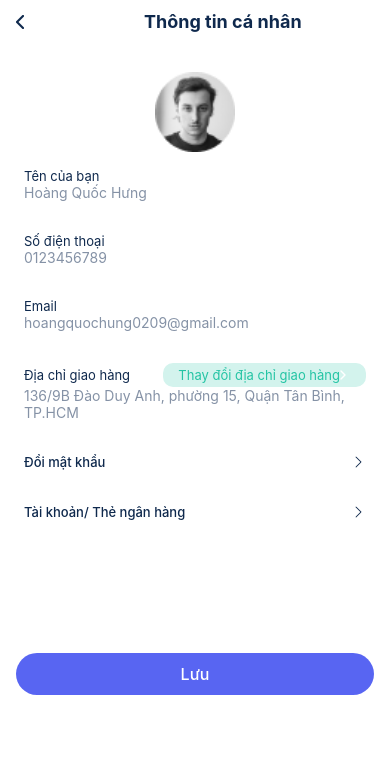
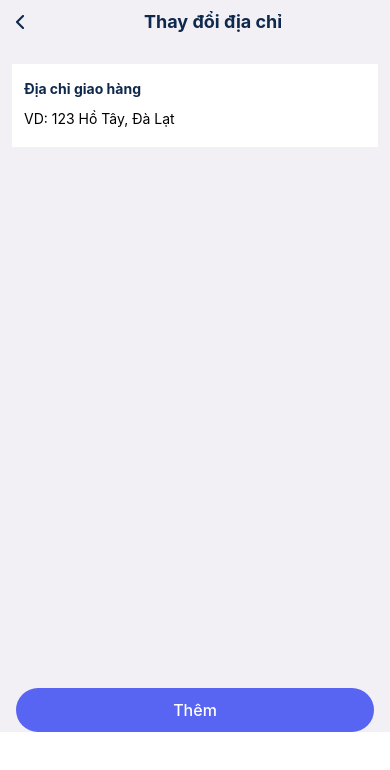
Before and after one commit to hali1814/PES, a React Native app: screen / in a window 390 px wide. Shown: the top 770 px of the page. Built offline with nearby package versions, Linux system fonts and the light colour scheme.

Commit message:
finish AddAddress,ChangeAddress,ChangePassword

```diff
--- a/App.js
+++ b/App.js
@@ -7,6 +7,9 @@ import Voucher from './src/pages/profile/Voucher'
 import MyFeedback from './src/pages/profile/MyFeedback'
 import CustomerSupport from './src/pages/profile/CustomerSupport'
 import MyProfileDetail from './src/pages/profile/MyProfileDetail'
+import ChangePassword from './src/pages/profile/ChangePassword'
+import ChangeAddress from './src/pages/profile/ChangeAddress'
+import AddAddress from './src/pages/profile/AddAddress'
 
 const App = () => {
   return (
@@ -16,7 +19,10 @@ const App = () => {
       {/* <Voucher/> */}
       {/* <MyFeedback /> */}
       {/* <CustomerSupport /> */}
-      <MyProfileDetail />
+      {/* <MyProfileDetail /> */}
+      {/* <ChangePassword /> */}
+      {/* <ChangeAddress /> */}
+      <AddAddress />
     </View>
   )
 }
--- /dev/null
+++ b/src/pages/profile/AddAddress.js
@@ -0,0 +1,87 @@
+import { StyleSheet, Text, View, TouchableOpacity, SafeAreaView, Image, TextInput } from 'react-native'
+import React from 'react'
+import { icons } from '.././../assets';
+import { images } from '.././../assets';
+import colorsPES from '../../constants/colors';
+
+
+
+const AddAddress = () => {
+    return (
+        <SafeAreaView style={styles.container}>
+            <View style={styles.headerContainer}>
+                <TouchableOpacity>
+                    <Image source={icons.backIcon} />
+                </TouchableOpacity>
+                <Text style={styles.headerText}>Thay đổi địa chỉ</Text>
+            </View>
+            <View style={styles.inputContainer}>
+                <Text style={styles.titleText}>Địa chỉ giao hàng</Text>
+                <TextInput
+                    style={styles.input}
+                    placeholder='VD: 123 Hồ Tây, Đà Lạt'
+                />
+            </View>
+            <TouchableOpacity style={styles.addButton}>
+                <Text style={({ fontSize: 16, fontWeight: '500', lineHeight: 22, color: colorsPES.white })}>Thêm</Text>
+            </TouchableOpacity>
+        </SafeAreaView>
+    )
+}
+
+export default AddAddress
+
+const styles = StyleSheet.create({
+
+    addButton: {
+        marginTop: 541,
+        backgroundColor: colorsPES.borderColorBlue,
+        paddingVertical: 11,
+        justifyContent: 'center',
+        alignItems: 'center',
+        borderRadius: 60,
+        marginHorizontal: 16,
+    },
+
+    input: {
+        marginTop: 8,
+        paddingVertical: 4,
+    },
+
+    titleText: {
+        fontSize: 14,
+        fontWeight: '700',
+        lineHeight: 18,
+        color: colorsPES.blackText,
+    },
+
+    inputContainer: {
+        marginTop: 20,
+        marginHorizontal: 12,
+        paddingHorizontal: 12,
+        paddingVertical: 16,
+        backgroundColor: colorsPES.white,
+    },
+
+
+    headerText: {
+        fontWeight: '700',
+        fontSize: 18,
+        lineHeight: 24,
+        color: colorsPES.blackText,
+        marginLeft: 120,
+    },
+
+    headerContainer: {
+        flexDirection: 'row',
+        alignItems: 'center',
+        paddingHorizontal: 16,
+        paddingVertical: 10,
+        width: '100%'
+    },
+
+    container: {
+        height: '100%',
+        backgroundColor: colorsPES.grey
+    },
+})
--- /dev/null
+++ b/src/pages/profile/ChangeAddress.js
@@ -0,0 +1,136 @@
+import { StyleSheet, Text, View, TouchableOpacity, SafeAreaView, Image, FlatList } from 'react-native'
+import React from 'react'
+import { icons } from '.././../assets';
+import { images } from '.././../assets';
+import colorsPES from '../../constants/colors';
+
+
+const DATA = [
+    {
+        id: 1,
+        address: '120/25,khu phố 6, phường Tân Tiến, Quận Cam, TP.HCM',
+        check: icons.checkedIcon,
+    },
+    {
+        id: 2,
+        address: '120/25,khu phố 6, phường Tân Tiến, Quận Cam, TP.HCM',
+        check: icons.unCheckedIcon,
+    },
+    {
+        id: 3,
+        address: '120/25,khu phố 6, phường Tân Tiến, Quận Cam, TP.HCM',
+        check: icons.unCheckedIcon,
+    },
+    {
+        id: 4,
+        address: '120/25,khu phố 6, phường Tân Tiến, Quận Cam, TP.HCM',
+        check: icons.unCheckedIcon,
+    },
+]
+
+const ChangeAddress = () => {
+    return (
+        <SafeAreaView style={styles.container}>
+            <View style={styles.headerContainer}>
+                <TouchableOpacity>
+                    <Image source={icons.backIcon} />
+                </TouchableOpacity>
+                <Text style={styles.headerText}>Thay đổi địa chỉ</Text>
+            </View>
+            <View style={styles.body}>
+                <FlatList
+                    data={DATA}
+                    keyExtractor={item => item.id}
+                    renderItem={({ item }) => (
+                        <TouchableOpacity style={styles.listContainer}>
+                            <View style={styles.listTitle}>
+                                <Text style={({ fontSize: 13, fontWeight: '400', color: colorsPES.transText })}>Địa chỉ giao hàng</Text>
+                                <Image source={item.check} />
+                            </View>
+                            <Text style={styles.addressText}>{item.address}</Text>
+                        </TouchableOpacity>
+                    )}
+                />
+                <TouchableOpacity style={styles.button}>
+                    <Text style={({ fontSize: 16, fontWeight: '500', lineHeight: 22, color: colorsPES.white })}>Thêm địa chỉ</Text>
+                </TouchableOpacity>
+            </View>
+            <TouchableOpacity style={styles.saveButton}>
+                <Text style={({ fontSize: 16, fontWeight: '500', lineHeight: 22, color: colorsPES.white })}>Lưu</Text>
+            </TouchableOpacity>
+        </SafeAreaView>
+    )
+}
+
+export default ChangeAddress
+
+const styles = StyleSheet.create({
+
+    saveButton: {
+        marginTop: 176,
+        backgroundColor: colorsPES.borderColorBlue,
+        paddingVertical: 11,
+        justifyContent: 'center',
+        alignItems: 'center',
+        borderRadius: 60,
+        marginHorizontal: 16,
+    },
+
+    button: {
+        paddingVertical: 11,
+        marginTop: 16,
+        borderRadius: 60,
+        backgroundColor: colorsPES.borderColorBlue,
+        justifyContent: 'center',
+        alignItems: 'center',
+    },
+
+    body: {
+        backgroundColor: colorsPES.white,
+        marginHorizontal: 12,
+        paddingHorizontal: 12,
+        paddingVertical: 16,
+    },
+
+    addressText: {
+        fontWeight: '400',
+        fontSize: 14,
+        color: colorsPES.blackText,
+        marginTop: 2,
+        width: '90%'
+    },
+
+    listTitle: {
+        flexDirection: 'row',
+        justifyContent: 'space-between',
+        alignItems: 'center',
+    },
+
+    listContainer: {
+        backgroundColor: colorsPES.white,
+        borderRadius: 10,
+        marginTop: 16,
+        marginVertical: 16,
+    },
+
+    headerText: {
+        fontWeight: '700',
+        fontSize: 18,
+        lineHeight: 24,
+        color: colorsPES.blackText,
+        marginLeft: 120,
+    },
+
+    headerContainer: {
+        flexDirection: 'row',
+        alignItems: 'center',
+        paddingHorizontal: 16,
+        paddingVertical: 10,
+        width: '100%'
+    },
+
+    container: {
+        height: '100%',
+        backgroundColor: colorsPES.grey
+    },
+})
--- /dev/null
+++ b/src/pages/profile/ChangePassword.js
@@ -0,0 +1,100 @@
+import { StyleSheet, Text, View, SafeAreaView, TouchableOpacity, Image, TextInput } from 'react-native'
+import React from 'react'
+import { icons } from '.././../assets';
+import { images } from '.././../assets';
+import colorsPES from '../../constants/colors';
+
+const ChangePassword = () => {
+    return (
+        <SafeAreaView style={styles.container}>
+            <View style={styles.headerContainer}>
+                <TouchableOpacity>
+                    <Image source={icons.backIcon} />
+                </TouchableOpacity>
+                <Text style={styles.headerText}>Đổi mật khẩu</Text>
+            </View>
+            <Text style={({ fontSize: 10, fontWeight: '400', lineHeight: 14, color: colorsPES.transText, marginTop: 25, marginHorizontal: 24 })}>Để đảm bảo tài khoản của bạn luôn được an toàn, vui lòng nhập đúng mật khẩu PES và không quá 3 lần.</Text>
+            <View style={styles.textInputContainer}>
+                <TextInput
+                    style={styles.input}
+                    placeholder='Mật khẩu hiện tại'
+                />
+                <TextInput
+                    style={styles.input}
+                    placeholder='Nhập mật khẩu mới'
+                />
+                <TextInput
+                    style={styles.input}
+                    placeholder='Nhập lại mật khẩu mới'
+                />
+                <TouchableOpacity style={styles.buttonUpdate}>
+                    <Text style={({ fontSize: 16, fontWeight: '500', color: colorsPES.white })}>Cập nhật</Text>
+                </TouchableOpacity>
+                <TouchableOpacity style={styles.buttonForget}>
+                    <Text style={({ fontSize: 15, fontWeight: '400', color: colorsPES.primary })}>Quên mật khẩu?</Text>
+                </TouchableOpacity>
+            </View>
+
+        </SafeAreaView>
+    )
+}
+
+export default ChangePassword
+
+const styles = StyleSheet.create({
+
+    buttonForget: {
+        marginVertical: 16,
+        justifyContent: 'center',
+        alignItems: 'center',
+    },
+
+    buttonUpdate: {
+        paddingVertical: 11,
+        marginTop: 27,
+        backgroundColor: colorsPES.borderColorBlue,
+        justifyContent: 'center',
+        alignItems: 'center',
+        borderRadius: 60,
+    },
+
+
+    input: {
+        paddingVertical: 13,
+        paddingHorizontal: 16,
+        borderRadius: 60,
+        borderWidth: 1,
+        borderColor: colorsPES.borderColorBlue,
+        marginTop: 16,
+    },
+
+    textInputContainer: {
+        marginTop: 16,
+        marginHorizontal: 12,
+        paddingHorizontal: 12,
+        paddingVertical: 16,
+        backgroundColor: colorsPES.white
+    },
+
+    headerText: {
+        fontWeight: '700',
+        fontSize: 18,
+        lineHeight: 24,
+        color: colorsPES.blackText,
+        marginLeft: 130,
+    },
+
+    headerContainer: {
+        flexDirection: 'row',
+        alignItems: 'center',
+        backgroundColor: colorsPES.white,
+        paddingHorizontal: 16,
+        paddingVertical: 10,
+        width: '100%'
+    },
+
+    container: {
+        backgroundColor: colorsPES.grey,
+        height: '100%',
+    },
+})
```
